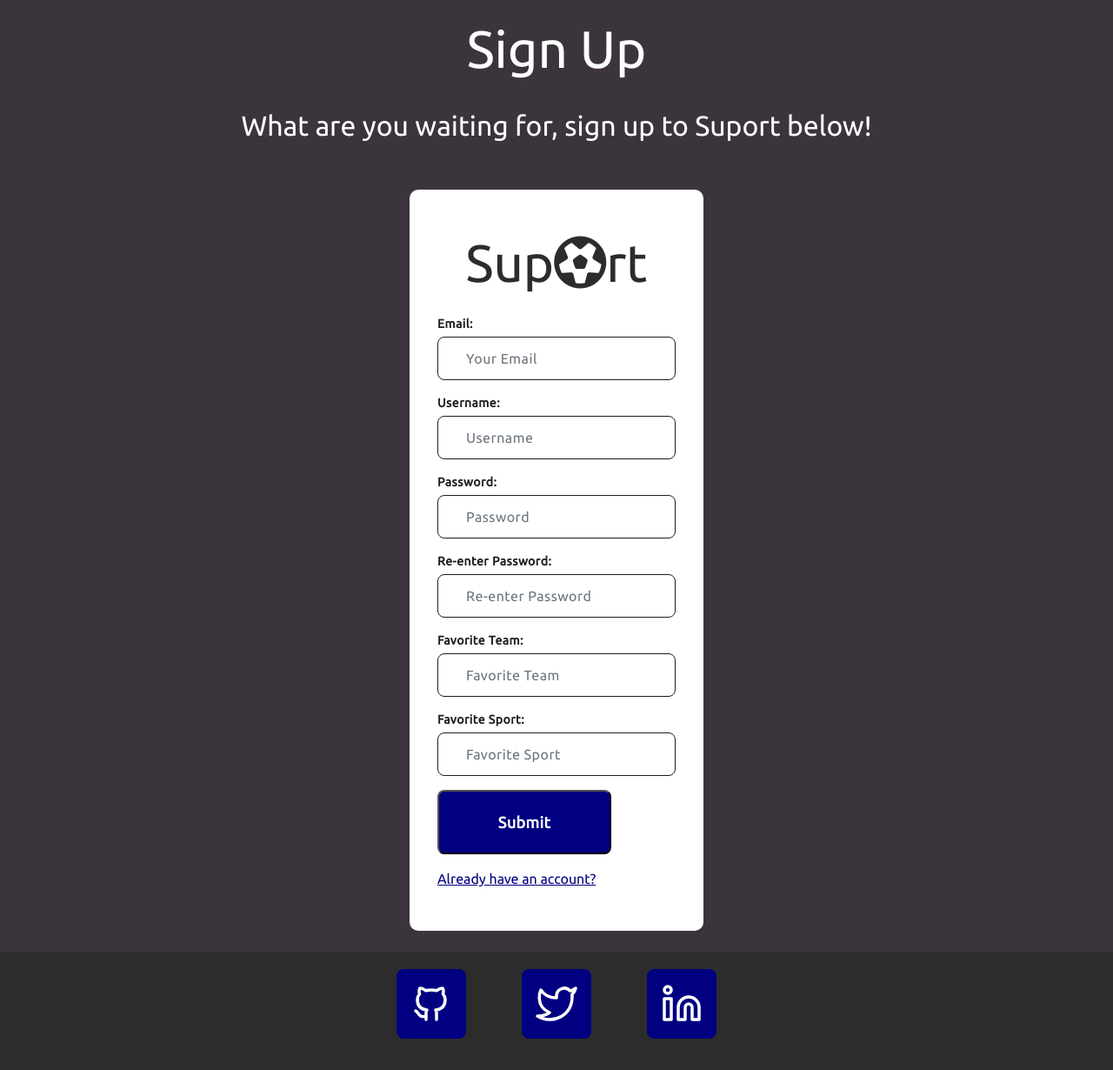
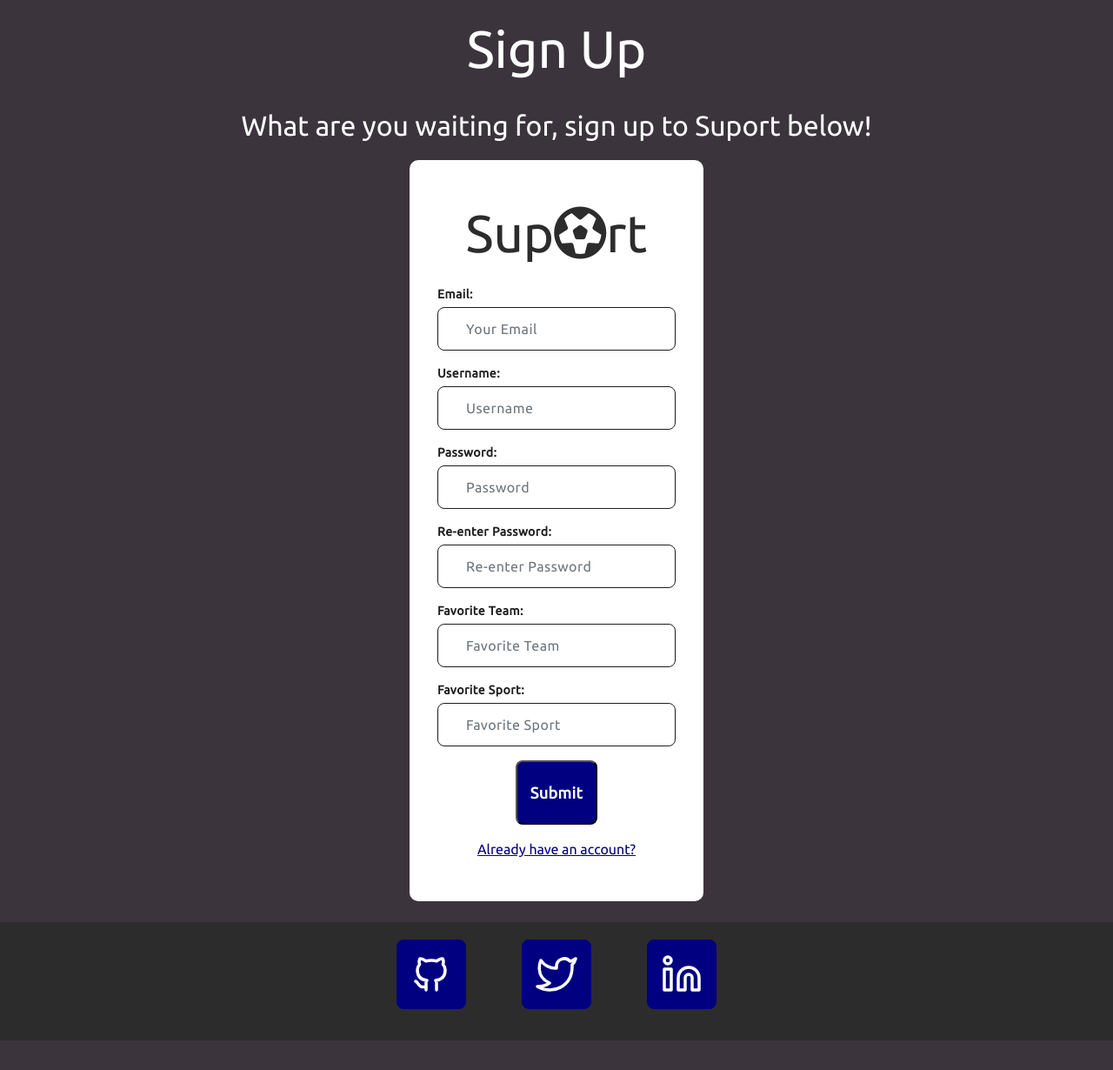
Before and after one commit to ojalaw/suport_MP3, a Flask app: page /sign-up in a window 1280 px wide. Shown: the part 98-1328 px from the top of the page at 87% size. After the commit the page ends 1294 px from the top, so only its background shows below. Run offline with Flask 3, Linux system fonts and the light colour scheme; some libraries are stand-ins or nearby versions.

Commit message:
Minor update to sign-up.html, styling and added README-images
Added an extra line in password requirements to notify users of required characters, added screenshots of PEP8 python validation.

```diff
--- a/suport/static/style.css
+++ b/suport/static/style.css
@@ -228,9 +228,12 @@ h1, h3 {
     max-width:600px;
     color: var(--secondary-color);
 }
+
 .form-center {
     display: flex;
     margin-top: 50px;
+    max-width: 600px;
+    margin: 0 auto;
     align-items: center
 }
 
@@ -239,8 +242,9 @@ h1, h3 {
     display: flex;
     flex-direction: column;
     justify-content: center;
+    align-items: center;
     gap: 16px;
-    max-width: 600px;
+    max-width: 80%;
     padding: 48px 32px;
     height: fit-content;
     border-radius: 10px;
--- a/suport/templates/sign-up.html
+++ b/suport/templates/sign-up.html
@@ -51,6 +51,7 @@
         </div>
         <div id="password-requirements" class="hidden">
             <ul>
+              <li>Between 7 and 25 characters</li>
               <li>At least one uppercase letter</li>
               <li>At least one lowercase letter</li>
               <li>At least one number</li>
```
Also changed, not shown: README-images/auth-pep8.png (added), README-images/init-pep8.png (added), README-images/views-pep8.png (added).
